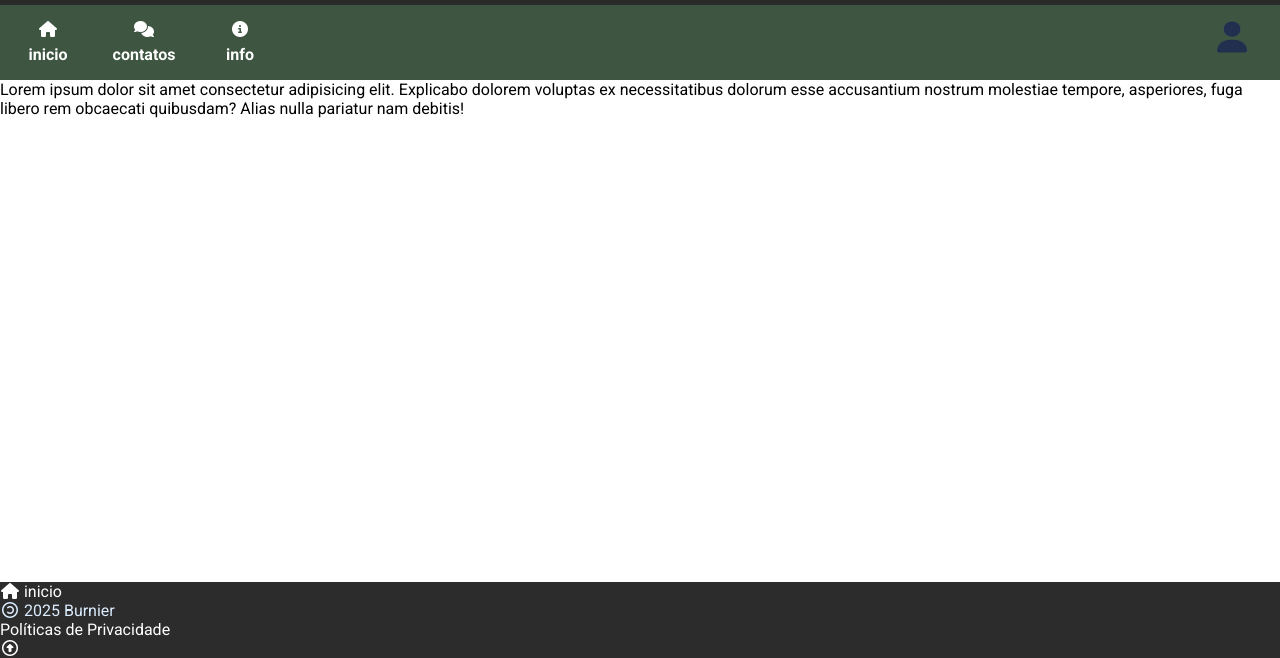
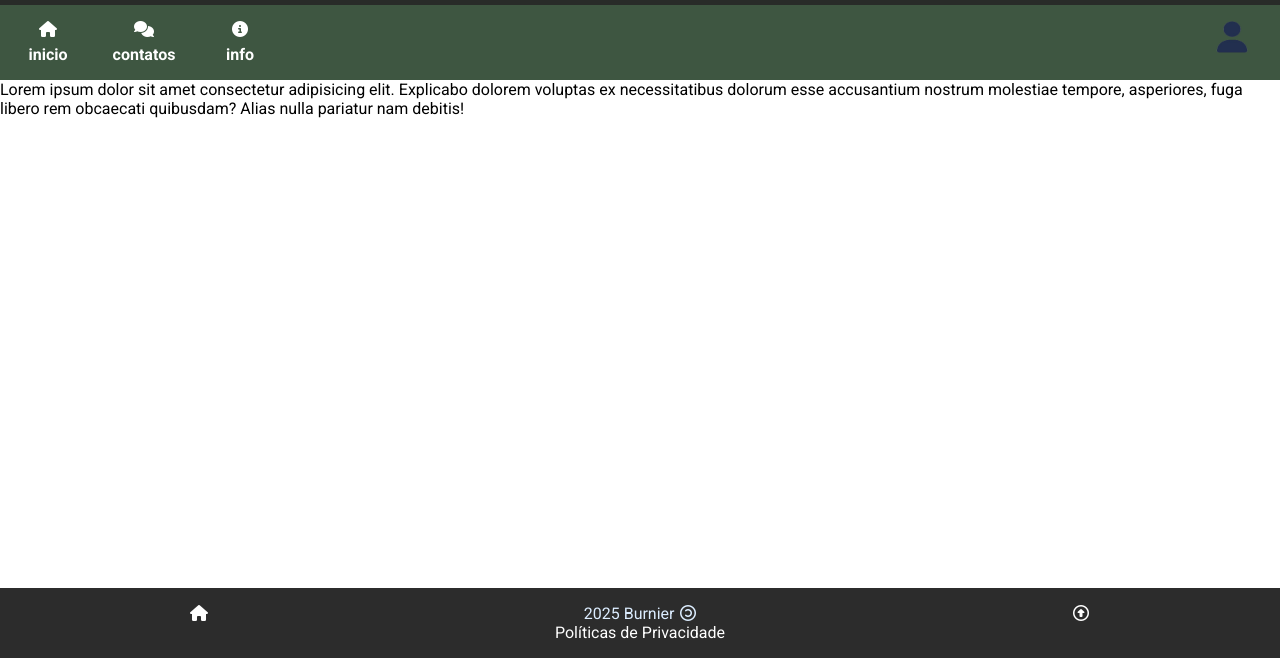
Before and after one commit to ViBurnier/meu-blog-estatico, a plain HTML site: page model.html in a window 1280 px wide. Shown: the part 142-800 px from the top of the page. Drawn offline with Linux system fonts and the light colour scheme; a web font is replaced by a local one.

Commit message:
2025.01.18
footer

```diff
--- a/css/global.css
+++ b/css/global.css
@@ -107,10 +107,23 @@ main{
 
 /*MAIN*/
 
+/*FOOTER*/
 footer{
+    display: flex;
+    justify-content: space-around;
+    padding: 1rem;
     background-color: #2c2c2c;
     color: #DCEDFF;
 }
+
+footer div span{
+    margin-left: 1.8rem;
+}
+
+footer span{
+
+}
+/*FOOTER*/
 
 a{
     color: var(--color-link);
--- a/model.html
+++ b/model.html
@@ -28,6 +28,7 @@
         </header>
         <!--HEADER-->
 
+        <!--NAV-->
         <nav>
             <a href="/" title="inicio">
                 <i class="fa-solid fa-house fa-fw"></i>
@@ -48,31 +49,34 @@
                 <img src="img/user.png" alt="faça login" srcset="">
             </a>
         </nav>
+        <!--NAV-->
 
+        <!--MAIN-->
         <main>
             <article>Lorem ipsum dolor sit amet consectetur adipisicing elit. Explicabo dolorem voluptas ex
                 necessitatibus dolorum esse accusantium nostrum molestiae tempore, asperiores, fuga libero rem obcaecati
                 quibusdam? Alias nulla pariatur nam debitis!</article>
         </main>
+        <!--MAIN-->
 
+        <!--FOOTER-->
         <footer>
 
             <a href="/" title="inicio">
                 <i class="fa-solid fa-house fa-fw"></i>
-                <span>inicio</span>
+
             </a>
 
             <div>
-
-                <i class="fa-regular fa-copyright fa-rotate-180 fa-fw"></i>
-                <span>2025 Burnier</span>
+                <span>2025 Burnier <i class="fa-regular fa-copyright fa-rotate-180 fa-fw"></i></span>
                 <div><a href="privacidade.html">Políticas de Privacidade</a></div>
-
             </div>
 
             <a href="#wrap" title="Ir para o inicio desta pagina"><i class="fa-regular fa-circle-up fa-fw"></i></a>
 
         </footer>
+        <!--FOOTER-->
+
     </div>
 </body>
 
```
